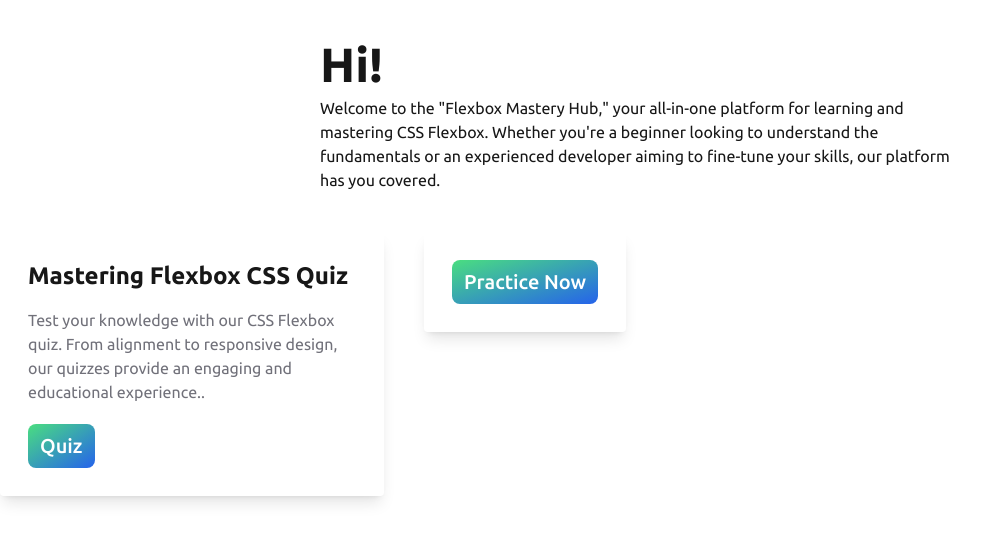
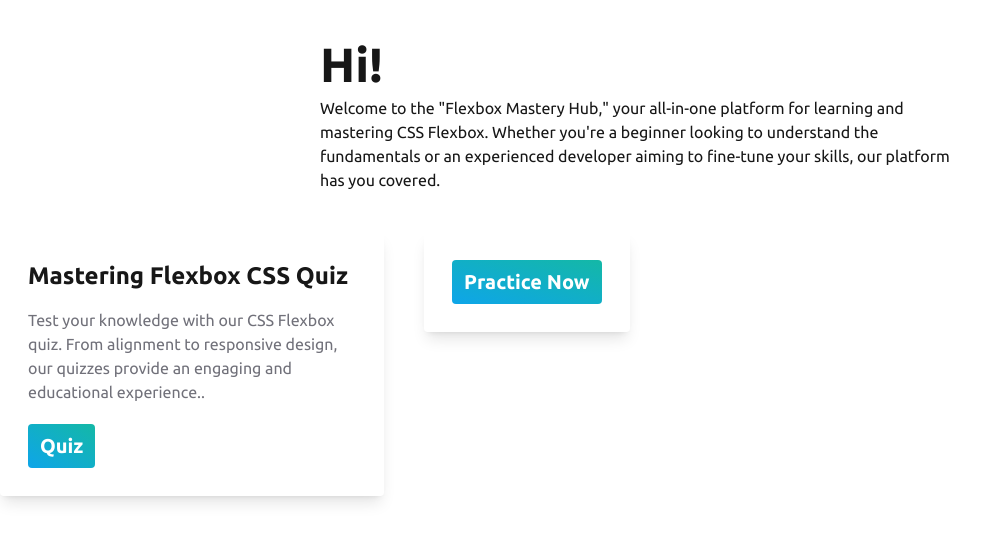
Before and after one commit to donkageorgieva/learn-css, a Next.js app: page / in a window 1280 px wide. Shown: the top 542 px of the page, without its empty margins (0-1008 px from the left). Built offline with nearby package versions, Linux system fonts and the light colour scheme.

Commit message:
Link gradient background changes and hover

```diff
--- a/components/UI/LinkButton.tsx
+++ b/components/UI/LinkButton.tsx
@@ -9,7 +9,7 @@ const LinkButton = ({ link, text }: Props) => {
   return (
     <Link
       href={link}
-      className=" inline-block py-2 px-3 text-white bg-gradient-to-br from-green-400 to-blue-600 hover:bg-gradient-to-bl  focus:outline-none   font-medium rounded-lg  text-center "
+      className=" inline-block py-2 px-3 bg-gradient-to-bl text-white from-teal-500 to-sky-500 transition-all duration-500 hover:shadow-md rounded hover:bg-gradient-to-tl"
     >
       {text && text}
     </Link>
```
